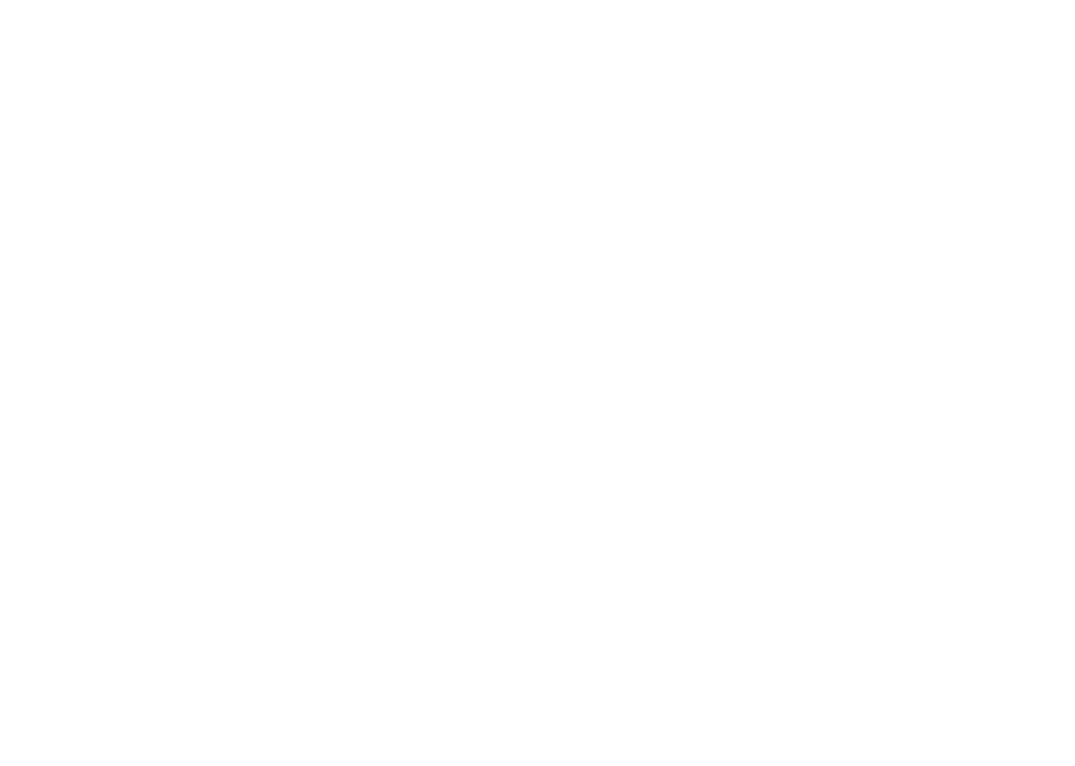
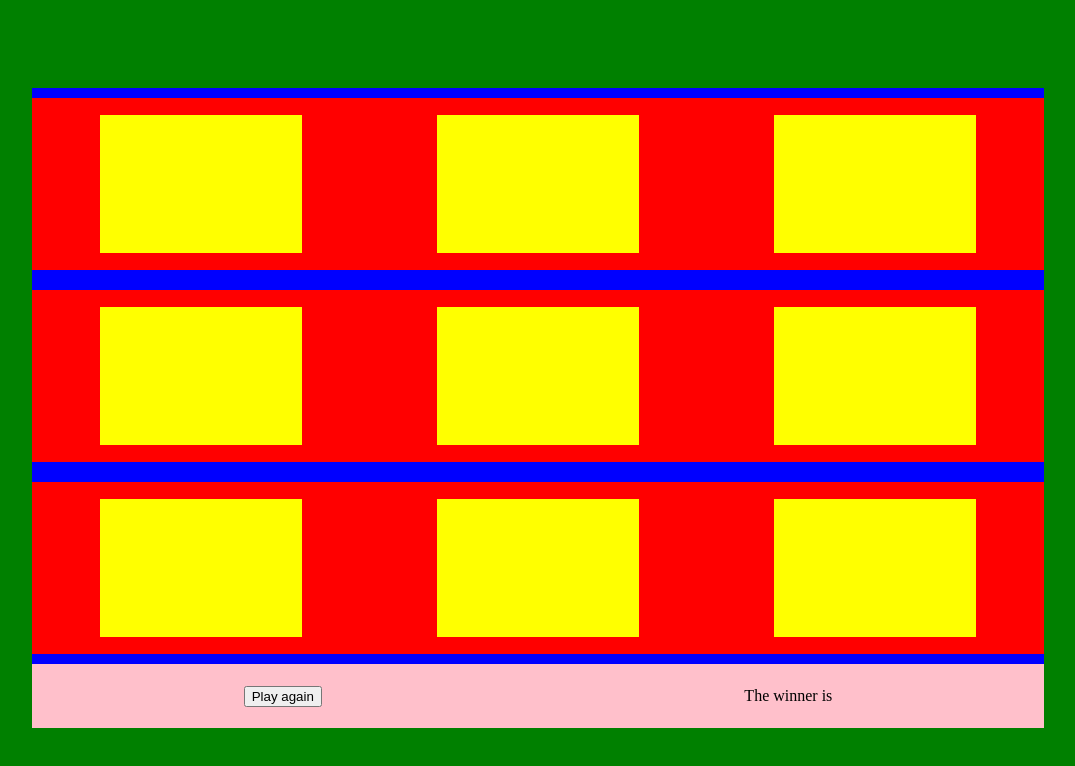
Before and after one commit to LaurentiuMihaiNicuta/odin-tic-tac-toe, a plain HTML site: page index.html in a window 1280 px wide. Shown: the whole page, without its empty margins (102-1177 px from the left). Drawn offline with Linux system fonts and the light colour scheme.

Commit message:
Adding the UI

```diff
--- a/index.html
+++ b/index.html
@@ -4,9 +4,18 @@
     <meta charset="UTF-8">
     <meta name="viewport" content="width=device-width, initial-scale=1.0">
     <title>Document</title>
-    <script src="script.js"></script>
+    <link rel="stylesheet" href="style.css">
 </head>
 <body>
+    <div class="container">
+        <div class="table" id="board">
 
+        </div>
+        <div class="footer">
+            <button>Play again</button>
+            <p>The winner is </p>
+        </div>
+    </div>
+    <script src="script.js"></script>
 </body>
 </html>
--- a/script.js
+++ b/script.js
@@ -1,208 +1,114 @@
 
 
+
+function UI(){
+
+    const tableBoard = document.getElementById('board');
+
+
+    function renderTable(){
+
+        const boardData = gameBoard().getBoard();
+
+        boardData.forEach(row =>{
+            // trecem prin cele 3 arrayuri si cream cate un row pt fiecare
+
+            const tableRow = document.createElement('div');
+            tableBoard.appendChild(tableRow);
+
+            row.forEach(element =>{
+            // pentru fiecare array iterat cream 3 div-uri
+
+            const tableCell = document.createElement('div');
+
+            tableRow.appendChild(tableCell);
+
+            let isCellEmpty = true;
+
+            tableCell.addEventListener('click',function(){
+              if(isCellEmpty){
+
+              game.makeMove(row,element,tableCell);
+              console.log(boardData);
+              isCellEmpty = false;
+
+              }else {
+                console.log('illegal move')
+              }
+
+            })
+
+            })
+
+        })
+
+
+    }
+
+
+    return { renderTable }
+}
+
 function gameBoard() {
-    const rows = 3;
+    const rows=3;
     const columns = 3;
     let board = [];
 
-    for (let i = 0; i < rows; i++) {
+
+    for(let i = 0; i < rows; i++){
         board[i] = [];
-        for (let j = 0; j < columns; j++) {
-            board[i][j] = j;
+        for(let j = 0; j < columns ; j++){
+            board[i][j] = j
         }
     }
 
-    let isEmptyCell = true;
+    const getBoard = () => board;
+    const renderBoard = () => console.log(board);
+
+    return { getBoard , renderBoard}
+}
 
 
-    const getBoard = () => board;
-    const render = () => console.log(board);
+function createPlayer(sign) {
 
-    const changeSymbol = (symbol, row, col) => {
-        if (board[row][col] === 'X' || board[row][col] === 'O') {
-            console.log("Mutare ilegala: Celula este deja ocupată");
-            return false;
-        }
+    const getSign = () => sign ;
 
-        const newBoard = JSON.parse(JSON.stringify(board));
-        newBoard[row][col] = symbol;
-        board = newBoard;
-        render();
-        console.log("Mutare legala");
-        return true;
-    };
+    return { getSign ,};
 
-    return { getBoard, render, changeSymbol , isEmptyCell };
 }
 
 
 function gameControler(){
 
-    const board = gameBoard();
-    const player1  = createPlayer('X');
-    const player2 = createPlayer('O');
+    const gameUI = UI();
+    gameUI.renderTable();
 
-    const winConditions = [
-        [[0, 0], [0, 1], [0, 2]], // Linii
-        [[1, 0], [1, 1], [1, 2]],
-        [[2, 0], [2, 1], [2, 2]],
-        [[0, 0], [1, 0], [2, 0]], // Coloane
-        [[0, 1], [1, 1], [2, 1]],
-        [[0, 2], [1, 2], [2, 2]],
-        [[0, 0], [1, 1], [2, 2]], // Diagonale
-        [[0, 2], [1, 1], [2, 0]]
-    ];
+    const playerOne = createPlayer('X');
+    const playerTwo = createPlayer('O');
+
+    let activePlayer = playerOne;
 
 
-    let activePlayer = player1;
+    const switchPlayer = () => {
+
+        activePlayer = activePlayer === playerOne ? playerTwo : playerOne;
+
+    }
 
 
+    const makeMove = (arrayCell,arrayIndex, displayValue) => {
 
+        //row[element] element fiind indexul array-ului , iar row este ales in functie de div-ul apasat
+        //folosim varianta asta ptca asa modifica si matricea boardData declarata in functia UI
 
-    const switchPlayer = () =>  {
-        activePlayer = activePlayer === player1 ? player2 : player1;
+        arrayCell[arrayIndex] = activePlayer.getSign();
+        displayValue.textContent = activePlayer.getSign();
+        switchPlayer();
+
     }
 
-    const makeMove = (row, col) => {
-        if (!board.isEmptyCell) {
-            console.log("Jocul s-a încheiat!");
-            return;
-        }
-
-        if (board.changeSymbol(activePlayer.symbol, row, col)) {
-            if (checkWinConditions(activePlayer.symbol)) {
-                console.log(`${activePlayer.symbol} a câștigat!`);
-                // Poți face aici orice alte acțiuni legate de câștigul jocului
-            } else {
-                switchPlayer();
-            }
-        }
-    };
-
-    const checkWinConditions = (symbol) => {
-        for (let condition of winConditions) {
-            let win = true;
-            for (let [row, col] of condition) {
-                if (board.getBoard()[row][col] !== symbol) {
-                    win = false;
-                    break;
-                }
-            }
-            if (win) {
-                return true;
-            }
-        }
-        return false;
-    };
-
-    return { makeMove };
+    return { makeMove }
 }
 
 
-
-
-const game = gameControler();
-game.makeMove(1,1);
-game.makeMove(1,1);
-game.makeMove(1,2);
-game.makeMove(0,2);
-game.makeMove(2,1);
-game.makeMove(2,0);
-
-
-
-
-function createPlayer(symbol){
-    const getSymbol = () => symbol ;
-
-    return { symbol , getSymbol};
-}
-
-
-
-
-
-
-
-// OLD CODE - TEST ZONE
-
-//function createTestPlayer(symbol, name ){
-
-//    return {symbol , name}
-
-//}
-//let array = [1, 2, 3, 4, 5, 6, 7, 9];
-
-//let laur = createTestPlayer('x', 'laur');
-//let kemi = createTestPlayer('O', 'kemi');
-
-//let activePlayer = laur;
-
-//function switchplayer() {
-//    if (activePlayer == laur) {
-//        activePlayer = kemi;
-//    } else if (activePlayer == kemi) {
-//        activePlayer = laur;
-//    }
-//}
-
-
-
-//function makeTestMove(index) {
-//    array[index] = activePlayer.symbol;
-//    console.log(array);
-//    switchplayer();
-//    console.log(activePlayer);
-//}
-
-//makeTestMove(1);
-//makeTestMove(2);
-//makeTestMove(3);
-
-
-//function makeMove(player){
-//        if(player.status){
-//            console.log(player.name + " a facut mutarea")
-//            changeTurn();
-//        }else if(!player.status){
-//            console.log(player.name + " nu facut mutarea")
-//
-//        }
-//
-//}
-
-//function changeTurn(){
-//       laur.status = !laur.status
-//        kemi.status = !kemi.status
-//}
-
-
-
-//const laur = createTestPlayer('laur',true);
-//const kemi = createTestPlayer('kemi',false);
-
-
-
-// OLD FUNCTION  - RESPOSABILITY FOR THE STATUS OF THE TURN ( NOW WE DONT NEED IT)
-//  const makeMove = (player,row,col) =>{
-//      if(player.status){
-//          console.log( " este randul lui " + player.symbol )
-//           board.changeSymbol(player.symbol,row,col)
-
-
-//          if(emptyCell){
-
-//             changeTurn();
-//         }
-
-
-
-//       }else if(!player.status){
-//            console.log( " nu este randul lui" + player.symbol )
-//        }
-//    }
-
-//    const changeTurn = () => {
-//        player1.status = !player1.status
-//        player2.status = !player2.status
-//    }
+const game = gameControler()
--- a/style.css
+++ b/style.css
@@ -0,0 +1,47 @@
+
+.container {
+    background-color: red;
+    width: 80%;
+    height: 80%;
+
+}
+
+body {
+    background-color: green;
+    display: flex;
+    justify-content: center;
+    align-items: center;
+    height: 100vh;
+}
+
+.table{
+    background-color: blue;
+    height: 90%;
+    display: flex;
+    flex-direction: column;
+    justify-content: space-around;
+}
+
+.table > div {
+    background-color: red;
+    height: 30%;
+    display: flex;
+    justify-content: space-around;
+    align-items: center;
+
+}
+
+.table > div > div {
+    background-color: yellow;
+    width: 20%;
+    height: 80%;
+
+}
+.footer{
+    display: flex;
+    justify-content: space-around;
+    align-items: center;
+    background-color: pink;
+    height: 10%;
+
+}
```
Also changed, not shown: oldscript.js (added, +210 -0 lines).
